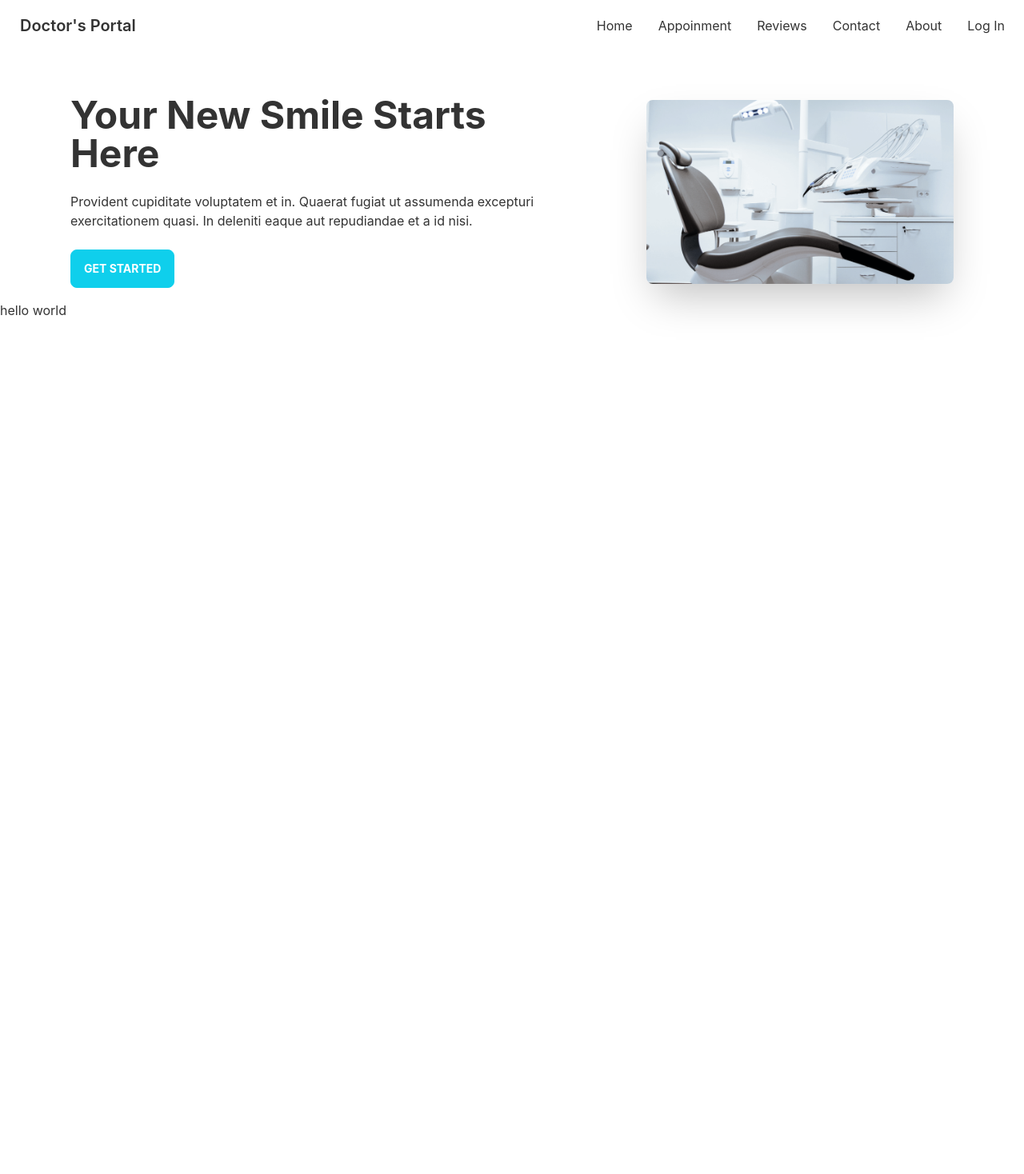
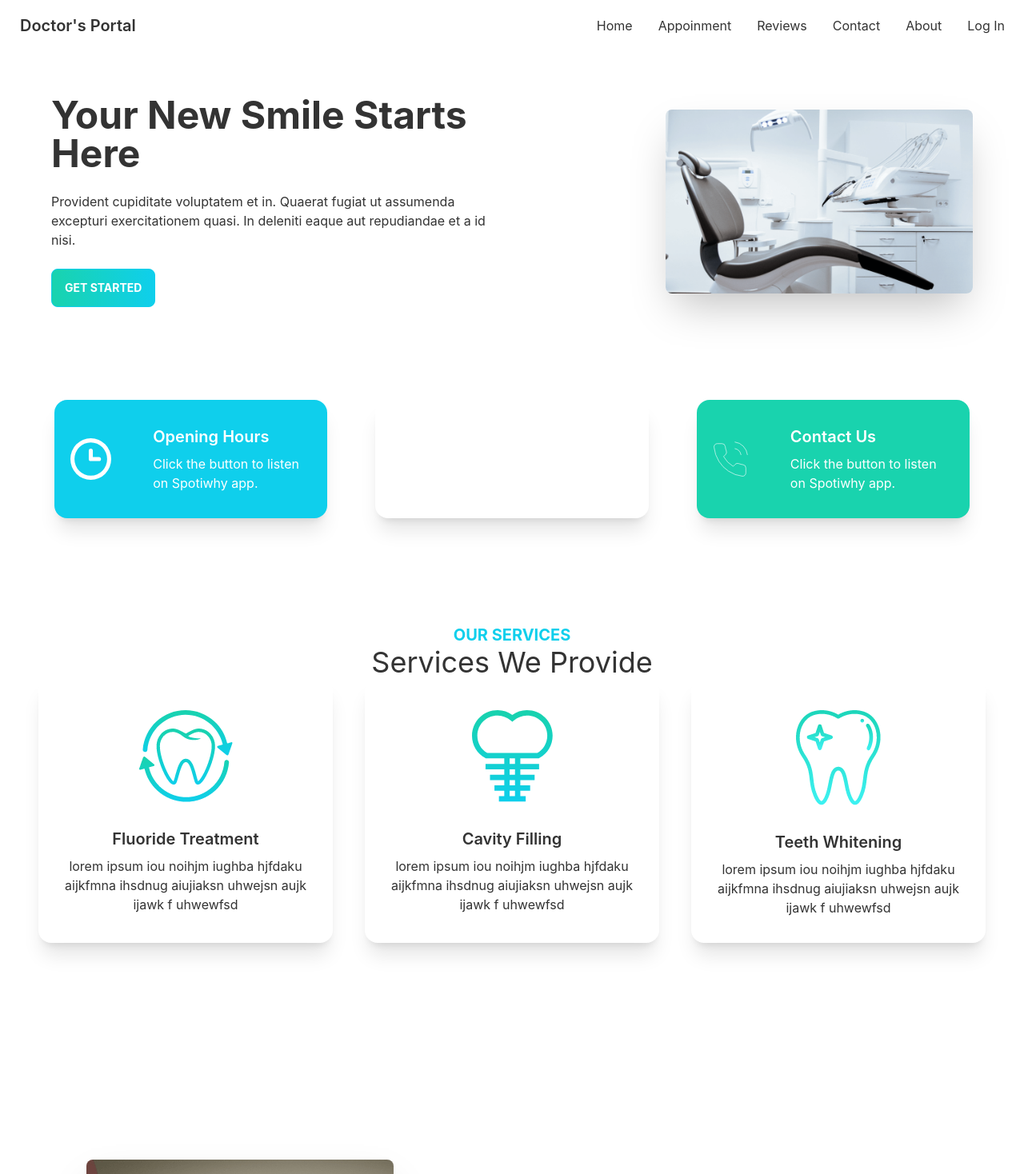
Before and after one commit to osamabinsayeed/doctor-s-portal-client, a React (Create React App) app: page / in a window 1280 px wide. Shown: the top 1468 px of the page at 80% size. Before the commit the page ends 800 px from the top, so only its background shows below. Built offline with nearby package versions, Linux system fonts and the light colour scheme; the HTML template or start-up script is replaced by a standard one.

Commit message:
information part added

```diff
--- a/src/Pages/Home/Banner.js
+++ b/src/Pages/Home/Banner.js
@@ -2,13 +2,16 @@
 import chair from '../../assets/images/chair.png'
 const Banner = () => {
     return (
-<div className="hero mt-10 ">
-  <div className="hero-content  flex-col lg:flex-row-reverse  m-0 ">
-    <img src={chair} className="max-w-sm rounded-lg shadow-2xl lg:ml-10" />
-    <div className='lg:w-1/2 lg:mr-10'>
+<div className="hero mt-10 mb-10">
+  <div className="hero-content  flex-col lg:flex-row-reverse  m-0 lg:justify-between">
+    <img src={chair} className="max-w-sm rounded-lg shadow-2xl " />
+    <div className='lg:w-1/2 '>
       <h1 className="text-5xl font-bold">Your New Smile Starts Here</h1>
       <p className="py-6">Provident cupiditate voluptatem et in. Quaerat fugiat ut assumenda excepturi exercitationem quasi. In deleniti eaque aut repudiandae et a id nisi.</p>
-      <button className="btn btn-primary font-bold text-white">Get Started</button>
+      <button
+        className="btn btn-primary font-bold text-white bg-gradient-to-r from-secondary to-primary">
+          Get Started
+      </button>
     </div>
   </div>
 </div>
--- a/src/Pages/Home/Home.js
+++ b/src/Pages/Home/Home.js
@@ -1,16 +1,13 @@
 import React from 'react';
 import Banner from './Banner';
-
+import Info from './Information/Info';
+import Services from './Information/Services';
 const Home = () => {
     return (
-        <div>
+        <div className='px-12'>
             <Banner></Banner>
-            <div className='h-1/2'>
-                <h1>
-                    hello world
-                </h1>
-
-            </div>
+            <Info></Info>
+            <Services></Services>
         </div>
     );
 };
--- /dev/null
+++ b/src/Pages/Home/Information/DentalCare.js
@@ -0,0 +1,20 @@
+import React from 'react';
+import image from '../../../assets/images/treatment.png';
+
+const DentalCare = () => {
+    return (
+        <div className="hero min-h-screen my-28">
+            <div className="hero-content flex-col lg:flex-row lg:justify-around">
+                <img src={image} className="max-w-sm rounded-lg shadow-2xl" />
+                <div className='lg:w-1/2'>
+                    <h1 className="text-5xl font-bold">Exceptional Dental Care, on Your Terms</h1>
+                    <p className="py-6">Provident cupiditate voluptatem et in. Quaerat fugiat ut assumenda excepturi exercitationem quasi. In deleniti eaque aut repudiandae et a id nisi.</p>
+                    <button className="btn btn-primary font-bold text-white">Get Started</button>
+                </div>
+            </div>
+        </div>
+
+    );
+};
+
+export default DentalCare;
--- /dev/null
+++ b/src/Pages/Home/Information/Info.js
@@ -0,0 +1,17 @@
+import React from 'react';
+import InfoCard from './InfoCard';
+import marker from '../../../assets/icons/marker.svg'
+import clock from '../../../assets/icons/clock.svg'
+import phone from '../../../assets/icons/phone.svg'
+
+const Info = () => {
+    return (
+        <div className='grid grid-cols-1 lg:grid-cols-3 gap-5'>
+            <InfoCard cardTitle="Opening Hours" img={clock} bgClass="bg-primary"></InfoCard>
+            <InfoCard cardTitle="Our Location" img={marker} bgClass="bg-accent"></InfoCard>
+            <InfoCard cardTitle="Contact Us" img={phone} bgClass="bg-secondary"></InfoCard>
+        </div>
+    );
+};
+
+export default Info;
--- /dev/null
+++ b/src/Pages/Home/Information/InfoCard.js
@@ -0,0 +1,23 @@
+import React from 'react';
+
+const InfoCard = ({img, cardTitle, bgClass}) => {
+    return (
+
+<div className='mt-10'>
+    <div className={`card lg:card-side bg-base-100 shadow-xl ${bgClass}  m-5`}>
+        <figure className='p-5'>
+            <img src={img} alt="Album"/>
+        </figure>
+        <div className="card-body text-white">
+                <h2 className="card-title">{cardTitle}</h2>
+                <p>Click the button to listen on Spotiwhy app.</p>
+
+
+        </div>
+    </div>
+</div>
+
+    );
+};
+
+export default InfoCard;
--- /dev/null
+++ b/src/Pages/Home/Information/Service.js
@@ -0,0 +1,19 @@
+import React from 'react';
+
+
+const Service = ({service}) => {
+
+    return (
+        <div className="card lg:max-w-lg bg-base-100 shadow-xl">
+            <figure className="px-10 pt-10">
+                <img src={service.img} alt="Shoes" className="rounded-xl" />
+            </figure>
+            <div className="card-body items-center text-center">
+                <h2 className="card-title">{service.name}</h2>
+                <p>{service.description}</p>
+            </div>
+        </div>
+    );
+};
+
+export default Service;
--- /dev/null
+++ b/src/Pages/Home/Information/Services.js
@@ -0,0 +1,53 @@
+import React from 'react';
+import Service from './Service';
+import fluoride from '../../../assets/images/fluoride.png';
+import cavity from '../../../assets/images/cavity.png';
+import whitening from '../../../assets/images/whitening.png';
+import DentalCare from './DentalCare';
+
+
+const Services = () => {
+
+    const services = [
+        {
+            _id: 1,
+            name: "Fluoride Treatment",
+            description: "lorem ipsum iou noihjm iughba hjfdaku aijkfmna ihsdnug aiujiaksn uhwejsn  aujk  ijawk f uhwewfsd",
+            img: fluoride,
+        },
+        {
+            _id: 2,
+            name: "Cavity Filling",
+            description: "lorem ipsum iou noihjm iughba hjfdaku aijkfmna ihsdnug aiujiaksn uhwejsn  aujk  ijawk f uhwewfsd",
+            img: cavity,
+        },
+        {
+            _id: 3,
+            name: "Teeth Whitening",
+            description: "lorem ipsum iou noihjm iughba hjfdaku aijkfmna ihsdnug aiujiaksn uhwejsn  aujk  ijawk f uhwewfsd",
+            img: whitening,
+        },
+    ]
+    return (
+        <div className='my-28 '>
+            <div className='text-center'>
+                <h3 className='text-primary text-xl font-bold uppercase'>Our Services</h3>
+                <h2 className='text-4xl'>Services We Provide</h2>
+            </div>
+            <div className='grid sm:grid-cols-1 md:grid-cols-2 lg:grid-cols-3 gap-10'>
+                {
+                    services.map(service =><Service
+                    key={service._id}
+                    service ={service}
+
+                    ></Service>)
+                }
+            </div>
+            <div>
+                <DentalCare></DentalCare>
+            </div>
+        </div>
+    );
+};
+
+export default Services;
--- a/src/a.js
+++ b/src/a.js
@@ -0,0 +1,11 @@
+import React from 'react';
+
+const a = () => {
+    return (
+        <div>
+
+        </div>
+    );
+};
+
+export default a;
```
